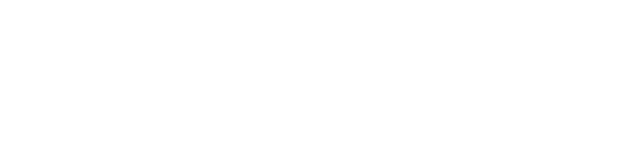
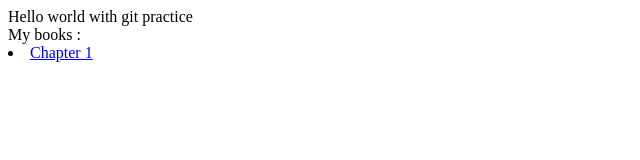
Before and after one commit to ThanhTrung1923-New/practice1-project, a plain HTML site: page index.html in a window 1280 px wide. Shown: the whole page, without its empty margins (0-640 px from the left). Drawn offline with Linux system fonts and the light colour scheme.

Commit message:
chapter 1

```diff
--- a/index.html
+++ b/index.html
@@ -5,6 +5,8 @@
     <title>Hello world with git practice</title>
 </head>
 <body>
-
+    Hello world with git practice
+    <div>My books :</div>
+    <li><a href="chap1.html">Chapter 1</a></li>
 </body>
 </html>
```
Also changed, not shown: chap1.html (added, +10 -0 lines).
